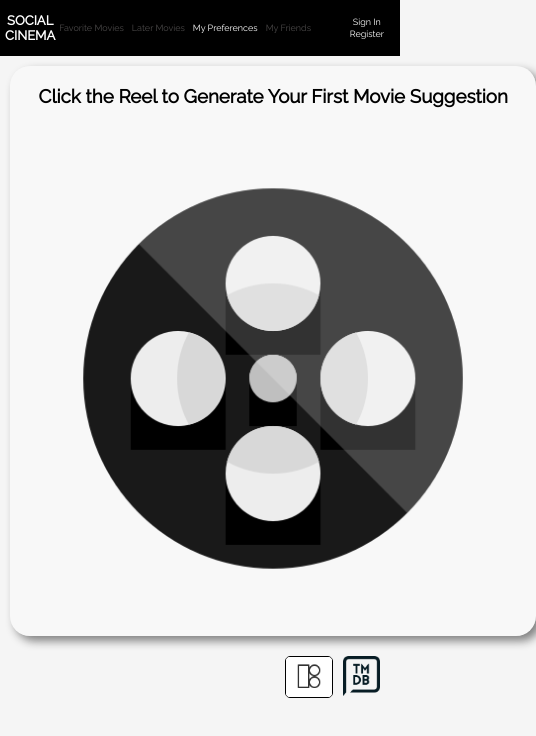
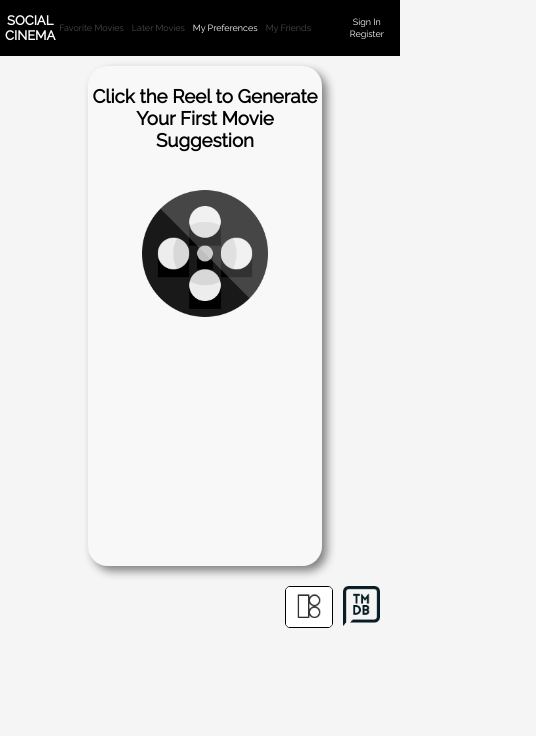
Before and after one commit to emi-hi/SocialCinema, a React (Create React App) app in the folder social-cinema/: page / in a window 390 px wide. Shown: the top 736 px of the page, 536 px wide, since content can reach past the window. Built offline with nearby package versions, Linux system fonts and the light colour scheme; no server answers.

Commit message:
made spinner smaller on smaller screens

```diff
--- a/social-cinema/src/components/Suggested.scss
+++ b/social-cinema/src/components/Suggested.scss
@@ -98,3 +98,30 @@
     }
   }
 }
+
+
+/* IPHONE STYLES */
+@media only screen and (max-width: 551px) {
+  .suggested-container{
+    img.reel {
+      height: 20vh;
+    }
+    .spinner{
+      height: 20vh;
+    }
+    }
+
+  }
+
+
+
+  @media only screen and (min-width: 551px) and (max-width: 900px) {
+    .suggested-container{
+      img.reel {
+        height: 30vh;
+      }
+      .spinner{
+        height: 30vh;
+      }
+      }
+  }
--- a/social-cinema/src/components/lists/styles.scss
+++ b/social-cinema/src/components/lists/styles.scss
@@ -55,7 +55,7 @@
 }
 
 /* IPHONE STYLES */
-@media only screen and (max-width: 551px) {
+@media only screen and (max-width: 550px) {
   .list {
     -webkit-overflow-scrolling: touch;
     height: 14vh;
@@ -65,7 +65,7 @@
 }
 
 
-@media only screen and (min-width: 551px) and (max-width: 900px) {
+@media only screen and (min-width: 550px) and (max-width: 900px) {
   .list {
     -webkit-overflow-scrolling: touch;
     height: 16vh;
```
